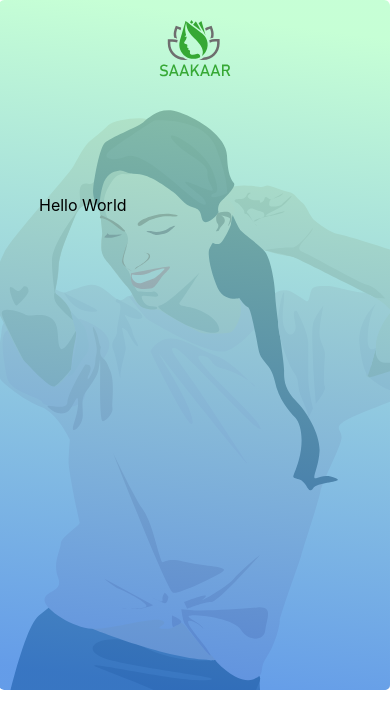
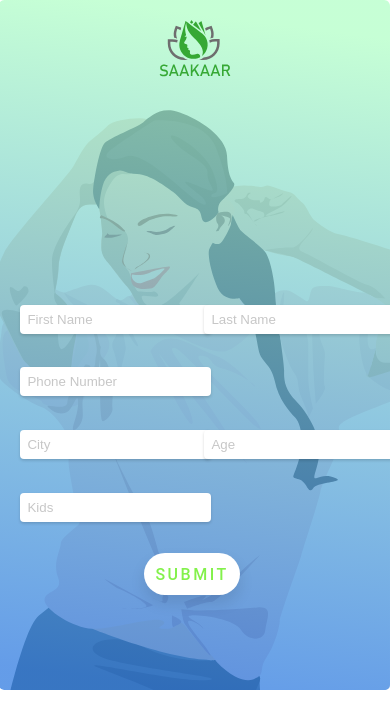
Before and after one commit to singhvaibhavram/saakaar-initial-work, a React (Create React App) app: page /event in a window 390 px wide. Shown: the top 728 px of the page. Built offline with nearby package versions, Linux system fonts and the light colour scheme.

Commit message:
UI - Check

```diff
--- a/src/assets/css/App.css
+++ b/src/assets/css/App.css
@@ -37,7 +37,7 @@
 {
   .App{
     width: 100%;
-    background-image: url("../img/Mobilehome2.svg");
+    background-image: url("../img/saakar new final copy-01-01.png");
   }
   .App-description{
     display: none;
@@ -55,6 +55,7 @@
 
   .register-button{
     padding: 10%;
+    font-size: 12pt;
   }
 
 }
--- a/src/assets/css/eventform.css
+++ b/src/assets/css/eventform.css
@@ -18,7 +18,52 @@
 
     .Mobile{
         display: block;
-        margin-top: 50%;
-        margin-left: 10%;
+        margin-top: 70%;
+        margin-left: 3%;
+
+    }
+    .submit-button{
+
     }
 }
+
+input{
+    border: 0 solid transparent;
+    padding: 4%;
+    border-radius: 4px;
+    box-shadow: 0 1.5px 3px 0 rgba(0, 0, 0, 0.16);
+    background-color: #ffffff;
+}
+
+td{
+    padding: 0.5%;
+}
+
+::placeholder{
+    color: #c7c7c7;
+}
+
+table{
+    border-spacing: 7px 30px;
+}
+
+button{
+    margin-left: 35%;
+}
+
+.submit-button{
+    font-family: 'Roboto', sans-serif;
+    font-size: 12pt;
+    text-transform: uppercase;
+    padding: 3%;
+    letter-spacing: 2.5px;
+    font-weight: 500;
+    color: #83F14B;
+    background-color: #fff;
+    border: none;
+    border-radius: 45px;
+    box-shadow: 0px 8px 15px rgba(0, 0, 0, 0.1);
+    transition: all 0.3s ease 0s;
+    cursor: pointer;
+    outline: none;
+}
--- a/src/index.css
+++ b/src/index.css
@@ -18,5 +18,6 @@ code {
     background-image: url("assets/img/Formpagemobile.svg");
     background-repeat: no-repeat;
     background-size: cover;
+    height: 100%;
   }
 }
--- a/src/pages/App.js
+++ b/src/pages/App.js
@@ -4,8 +4,7 @@ import '../assets/css/App.css';
 class App extends React.Component{
     render() {
         function handleClick(e) {
-            e.preventDefault();
-            alert("Clicked")
+            window.open('/event')
         }
         return (
             <div className="App">
--- a/src/pages/Eventregister.js
+++ b/src/pages/Eventregister.js
@@ -2,14 +2,89 @@ import React from "react";
 import '../assets/css/eventform.css'
 
 class Eventregister extends React.Component{
+
+    state = {
+        fname: "",
+        lname: "",
+        phnumber: "",
+        city: "",
+        age: "",
+        kids: "",
+    }
+
+    validate = () =>{
+        if(this.state.phnumber.length != 10){
+            alert("Phone Number should be 10 digits")
+        }
+
+        if(!this.state.fname){
+            alert("First Name Cannot be blank")
+        }
+
+        if(!this.state.lname){
+            alert("Last Name Cannot be blank")
+        }
+
+        if(!this.state.city){
+            alert("City Cannot be blank")
+        }
+
+        if(!this.state.age){
+            alert("Age Cannot be blank")
+        }
+
+        if(!this.state.kids){
+            alert("Kids Cannot be blank")
+        }
+    }
+
+    handleChange = (event, fieldName) => {
+        console.log(fieldName)
+        this.setState({[fieldName]: event.target.value})
+    }
+    handleSubmit = () => {
+        const isValid = this.validate()
+        if(isValid) {
+            alert("Thankyou for registering for the event!!")
+        }
+    }
+
     render() {
         return(
             <div className="eventForm">
                 <div className="Desktop">Hello Desktop
                 </div>
                 <div className="Mobile">
-                    <form action="sumbit">
-                        Hello World
+                    <form onSubmit={this.handleSubmit}>
+                        <table>
+                            <tr>
+                                <td>
+                                    <input type="text" value={this.state.fname} onChange={(event) => this.handleChange(event, "fname")} placeholder={"First Name"}/>
+                                </td>
+                                <td>
+                                    <input type="text" value={this.state.lname} onChange={(event) => this.handleChange(event, "lname")} placeholder={"Last Name"}/>
+                                </td>
+                            </tr>
+                            <tr>
+                                <td>
+                                    <input type="number" value={this.state.phnumber} onChange={(event) => this.handleChange(event, "phnumber")} placeholder={"Phone Number"}/>
+                                </td>
+                            </tr>
+                            <tr>
+                                <td>
+                                    <input type="text" value={this.state.city} onChange={(event) => this.handleChange(event, "city")} placeholder={"City"}/>
+                                </td>
+                                <td>
+                                    <input type="number" value={this.state.age} onChange={(event) => this.handleChange(event, "age")} placeholder={"Age"}/>
+                                </td>
+                            </tr>
+                            <tr>
+                                <td>
+                                    <input type="number" value={this.state.kids} onChange={(event) => this.handleChange(event, "kids")} placeholder={"Kids"}/>
+                                </td>
+                            </tr>
+                        </table>
+                        <button className="submit-button" type="submit">Submit</button>
                     </form>
                 </div>
             </div>
```
Also changed, not shown: src/assets/img/saakar new final copy-01-01.png (added).
